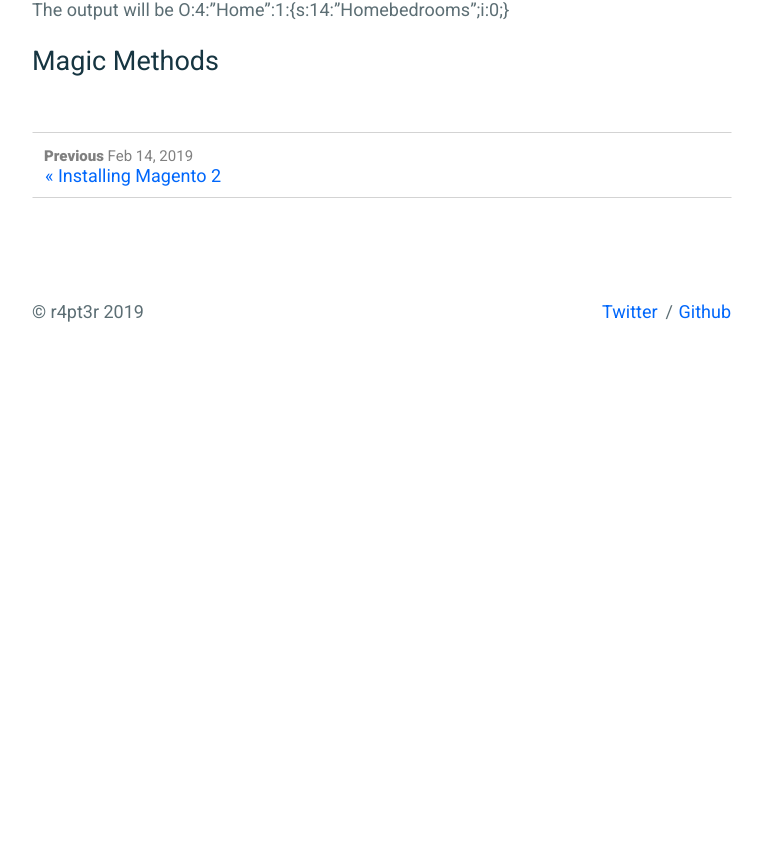
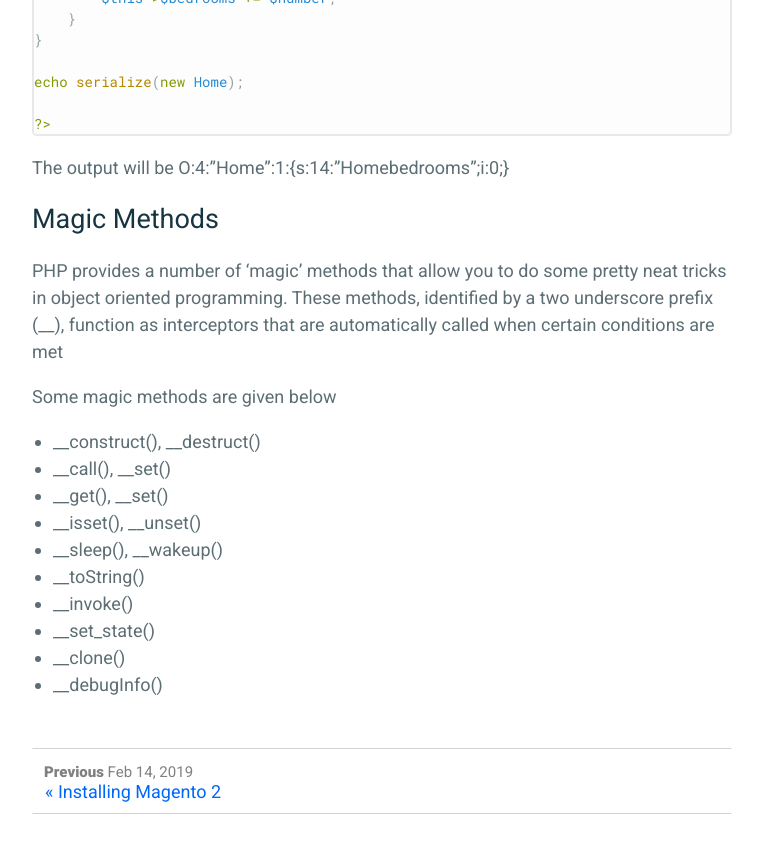
Before and after one commit to r4pt3r/r4pt3r.github.io, a Jekyll site: the page built from _posts/2019-02-18-PHP-Objects.md, in a window 1280 px wide and 900 px high, scrolled down 3035 px. Shown: the top 853 px of the window, without its empty margins (258-1021 px from the left). Built offline with Jekyll 4.4.1, drawn with Linux system fonts in a browser that asks for light colours; before the commit the page ends 3460 px from its top, so only the background shows below that; some of the changed text lies outside the part shown.

Commit message:
Added meta keywords and updated the object injection blog post

```diff
--- a/_config.yml
+++ b/_config.yml
@@ -1,8 +1,6 @@
 # Site settings
 title: "r4pt3r-blog"
-description: >
-  My blog posts.
-
+description: My blog posts
 author: r4pt3r
 email: adarshk460@gmail.com
 twitter_username: adarsh_k_
--- a/_includes/head.html
+++ b/_includes/head.html
@@ -4,6 +4,7 @@
   <meta name="viewport" content="width=device-width, initial-scale=1">
   <title>{% if page.title %}{{ page.title }} - {% endif %}{{ site.title }}</title>
   <meta name="description" content="{% if page.excerpt %}{{ page.excerpt | strip_html | strip_newlines | truncate: 160 }}{% else %}{{ site.description }}{% endif %}">
+  <meta name="keywords" content="{{ page.keywords }}">
   <link href='https://fonts.googleapis.com/css?family=Roboto+Mono|Roboto:300,400,900,400italic' rel='stylesheet' type='text/css'>
   <link rel="stylesheet" href="{{ "/css/main.css" | prepend: site.baseurl }}">
   <link rel="canonical" href="{{ page.url | replace:'index.html','' | prepend: site.baseurl | prepend: site.url }}">
--- a/_posts/2019-02-18-PHP-Objects.md
+++ b/_posts/2019-02-18-PHP-Objects.md
@@ -1,11 +1,15 @@
 ---
 layout: post
-title: "PHP Objects Injection"
+title: "PHP Object Injection"
 description: "PHP Object injection vulnerability exploit"
 date: 2019-02-18
 tags: PHP, web-sec, object-injection
+keywords: php, object injection, serialization, unserialization, vulnerability, maigc methods, attacks
 comments: true
 ---
+
+# What is PHP Object Injection ?
+PHP Object Injection is an application level vulnerability that could allow an attacker to perform different kinds of malicious attacks, such as Code Injection, SQL Injection, Path Traversal and Application Denial of Service, depending on the context.
 
 # Objects
 Object in PHP is same as the oops concept. Object are defined by a class.
@@ -124,3 +128,17 @@
 The output will be O:4:"Home":1:{s:14:"Homebedrooms";i:0;}
 
 # Magic Methods
+PHP provides a number of 'magic' methods that allow you to do some pretty neat tricks in object oriented programming. These methods, identified by a two underscore prefix (__), function as interceptors that are automatically called when certain conditions are met
+
+Some magic methods are given below
+
+* __construct(), __destruct()
+* __call(), __set()
+* __get(), __set()
+* __isset(), __unset()
+* __sleep(), __wakeup()
+* __toString()
+* __invoke()
+* __set_state()
+* __clone()
+* __debugInfo()
--- a/index.html
+++ b/index.html
@@ -1,6 +1,7 @@
 ---
 layout: page
 title: Home
+keywords: r4pt3r, blog, websec, teambi0s, amrita university
 ---
 <section class="c-archives">
   <link rel="shortcut icon" href="">
```
Also changed, not shown: _posts/2019-02-14-Installing-Magento-2.md (+1 -0 lines), 7 other files.
